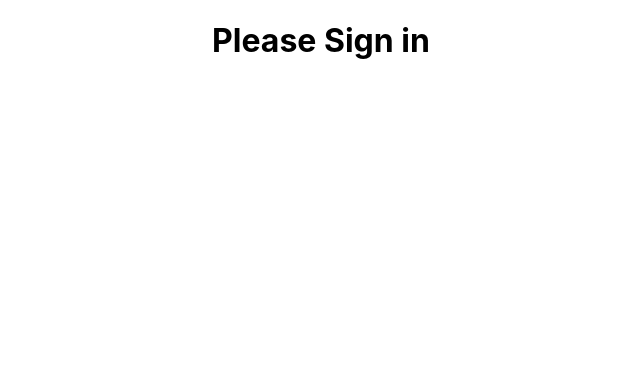
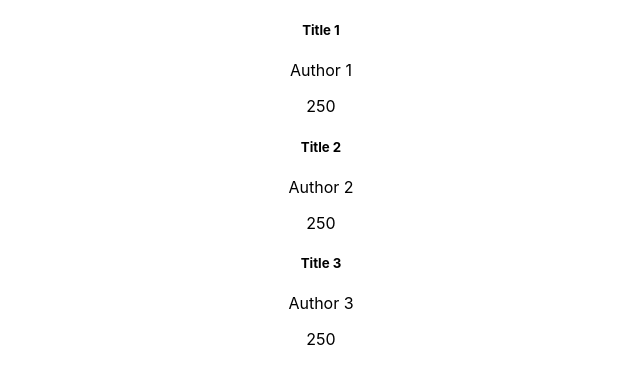
Before and after one commit to EdwardShanahan07/first-react-app, a React (Create React App) app in the folder my-app/: page / in a window 1280 px wide. Shown: the top 384 px of the page, without its empty margins (319-959 px from the left). Built offline with nearby package versions, Linux system fonts and the light colour scheme.

Commit message:
Add RenderLists component

```diff
--- a/my-app/src/App.js
+++ b/my-app/src/App.js
@@ -1,11 +1,10 @@
-import logo from "./logo.svg";
 import "./App.css";
-import ConditionalRenderFunctional from "./components/ConditionalRenderFunctional";
-import ConditionalRenderClass from "./components/ConditionalRenderClass";
+import RenderLists from "./components/RenderLists";
+
 function App() {
   return (
     <div className="App">
-      <ConditionalRenderClass />
+      <RenderLists />
     </div>
   );
 }
--- /dev/null
+++ b/my-app/src/components/Book.js
@@ -0,0 +1,14 @@
+import React from "react";
+
+function Book(props) {
+  const book = props.book;
+  return (
+    <div>
+      <h5>{book.title}</h5>
+      <p>{book.author}</p>
+      <p>{book.pages}</p>
+    </div>
+  );
+}
+
+export default Book;
--- /dev/null
+++ b/my-app/src/components/RenderLists.js
@@ -0,0 +1,31 @@
+import React from "react";
+import Book from "./Book";
+
+function RenderLists() {
+  const books = [
+    {
+      title: "Title 1",
+      author: "Author 1",
+      pages: 250,
+    },
+    {
+      title: "Title 2",
+      author: "Author 2",
+      pages: 250,
+    },
+    {
+      title: "Title 3",
+      author: "Author 3",
+      pages: 250,
+    },
+  ];
+  return (
+    <div>
+      {books.map((book) => {
+        return <Book key={book.title} book={book} />;
+      })}
+    </div>
+  );
+}
+
+export default RenderLists;
```
Also changed, not shown: my-app/src/components/MethodsAsPropsChild.js (added, +26 -0 lines), my-app/src/components/MethodsAsPropsParent.js (added, +46 -0 lines).
